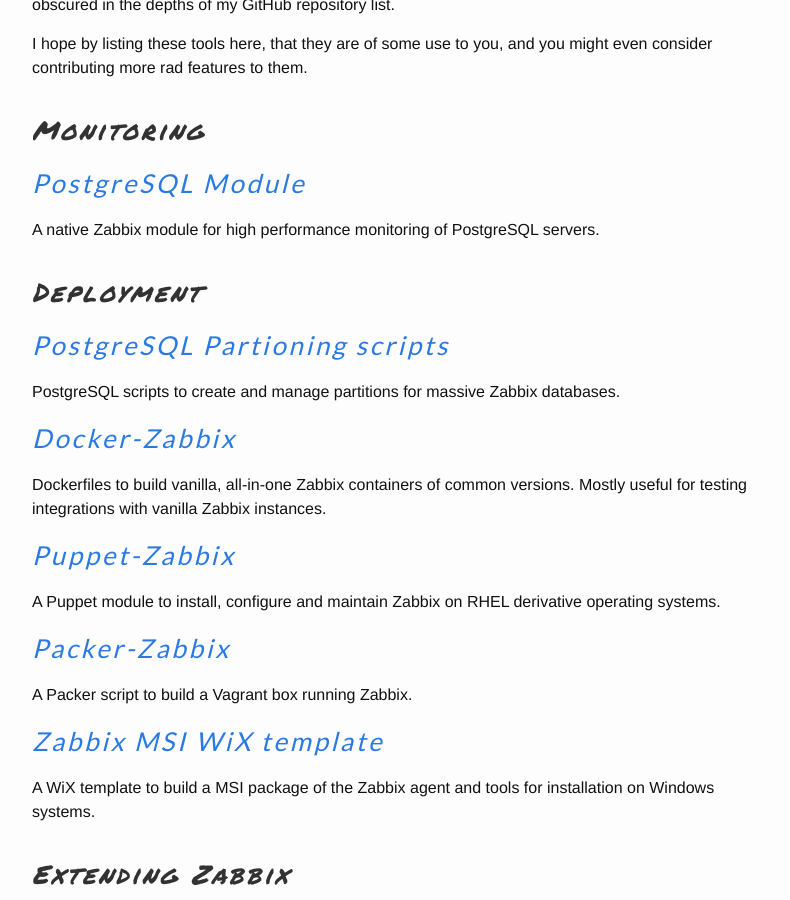
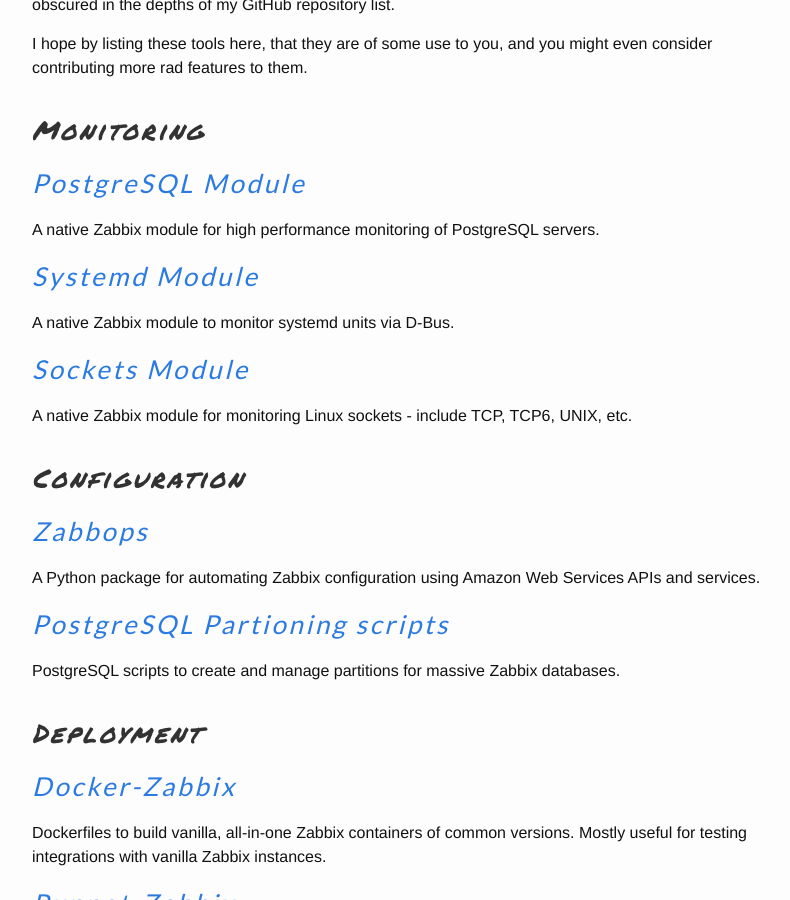
Before and after one commit to cavaliercoder/cavaliercoder.github.io, a Jekyll site: the page built from _posts/2017-02-19-kickass-zabbix-tools.md, in a window 1280 px wide and 900 px high, scrolled down 294 px. Shown: the whole window, without its empty margins (238-1028 px from the left). Built offline with Jekyll 4.4.1, drawn with Linux system fonts in a browser that asks for light colours; comment, search, counter and statistics services are not loaded.

Commit message:
Updated Zabbix tools post

```diff
--- a/_posts/2017-02-19-kickass-zabbix-tools.md
+++ b/_posts/2017-02-19-kickass-zabbix-tools.md
@@ -21,11 +21,27 @@ might even consider contributing more rad features to them.
 
 A native Zabbix module for high performance monitoring of PostgreSQL servers.
 
-## Deployment
+### [Systemd Module](https://github.com/cavaliercoder/zabbix-module-systemd)
+
+A native Zabbix module to monitor systemd units via D-Bus.
+
+### [Sockets Module](https://github.com/cavaliercoder/zabbix-module-sockets)
+
+A native Zabbix module for monitoring Linux sockets - include TCP, TCP6, UNIX,
+etc.
+
+## Configuration
+
+### [Zabbops](https://github.com/cavaliercoder/zabbix-module-python)
+
+A Python package for automating Zabbix configuration using Amazon Web Services
+APIs and services.
 
 ### [PostgreSQL Partioning scripts](https://github.com/cavaliercoder/zabbix-pgsql-partitioning)
 
 PostgreSQL scripts to create and manage partitions for massive Zabbix databases.
+
+## Deployment
 
 ### [Docker-Zabbix](https://github.com/cavaliercoder/docker-zabbix)
 
@@ -66,7 +82,6 @@ A simple binary for highly parallel stress testing of a Zabbix agent and its
 loaded modules or User Parameters. Useful for highlighting issues in code or
 for simple integration tests.
 
-
 ## Templating
 
 ### [Zabbix Template Convertor](https://github.com/cavaliercoder/zabbix-template-convertor)
```
